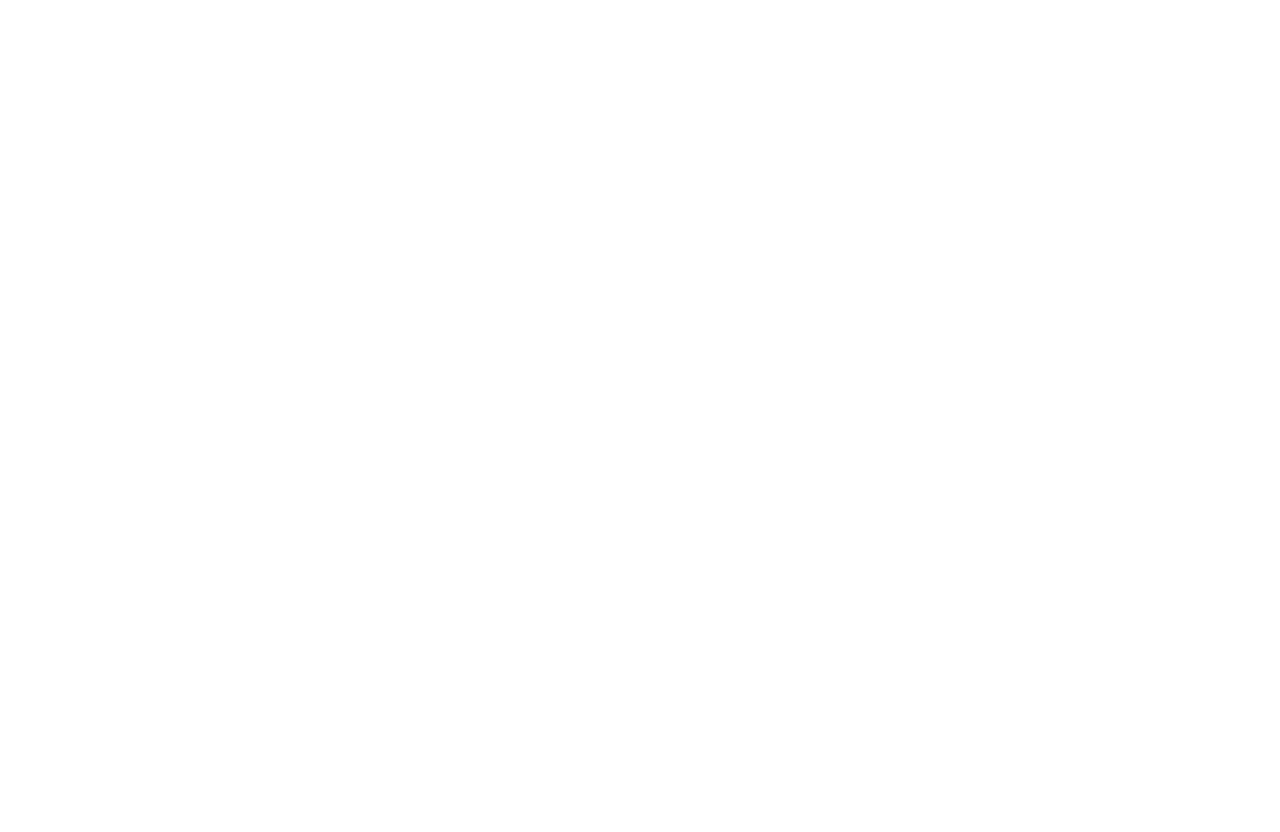
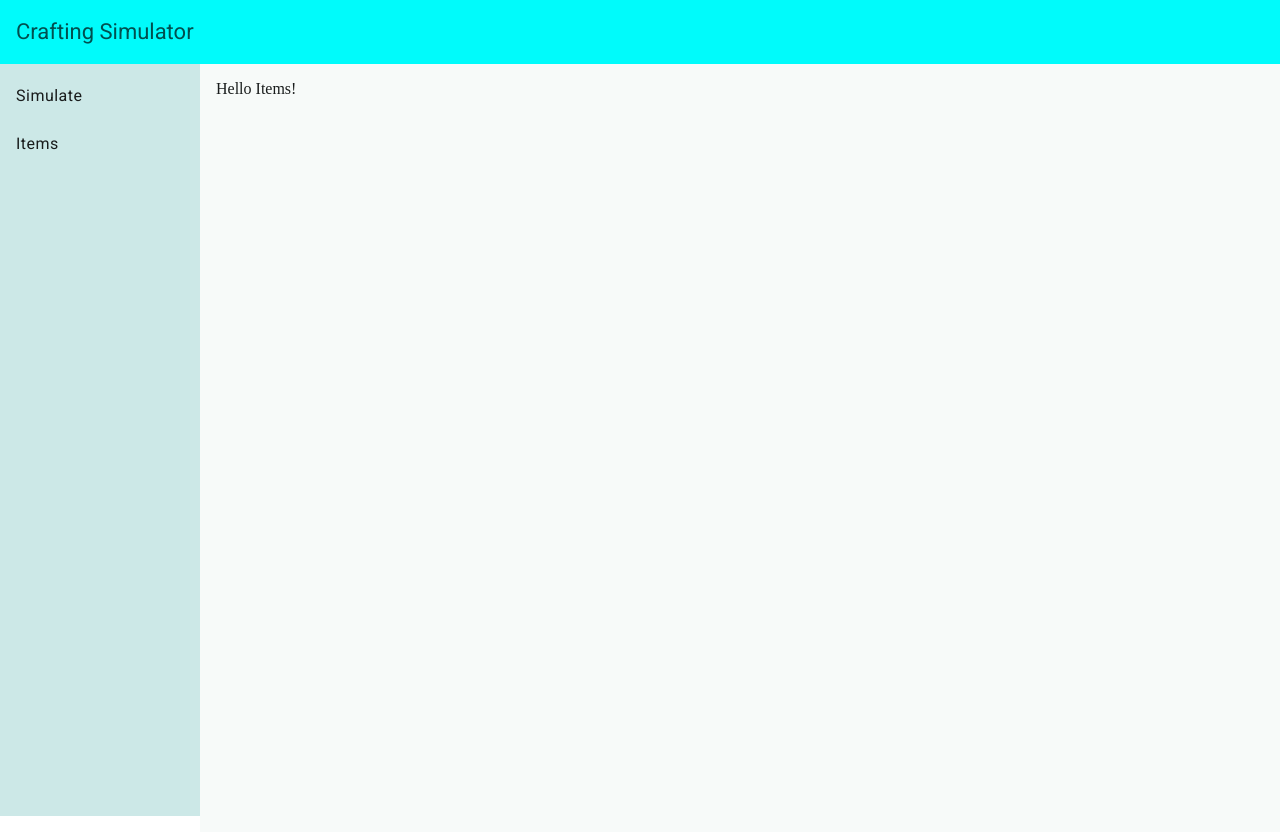
Before and after one commit to RayStarkMC/Crafting-Simulator, an Angular app in the folder angular/: page /items in a window 1280 px wide. Before the commit this address led to /. Before the commit the page ends 800 px from the top, so only its background shows below. Built offline with nearby package versions, Linux system fonts and the light colour scheme.

Commit message:
Itemsページ追加

```diff
--- a/angular/src/component/app/app.routes.ts
+++ b/angular/src/component/app/app.routes.ts
@@ -1,9 +1,14 @@
 import {Routes} from "@angular/router";
 import {IndexComponent} from "../page/index/index.component";
+import {ItemsComponent} from "../page/items/items.component";
 
 export const routes: Routes = [
   {
     path: "",
     component: IndexComponent,
   },
+  {
+    path: "items",
+    component: ItemsComponent,
+  }
 ]
--- /dev/null
+++ b/angular/src/component/page/items/items.component.html
@@ -0,0 +1,3 @@
+<layout>
+  Hello Items!
+</layout>
--- a/angular/src/component/shared/layout/layout.component.html
+++ b/angular/src/component/shared/layout/layout.component.html
@@ -7,8 +7,7 @@
   <div class="sidenav_wrapper">
     <mat-nav-list class="sidenav">
       <a mat-list-item routerLink="/">Simulate</a>
-      <a mat-list-item routerLink="/">Items</a>
-      <a mat-list-item routerLink="/">Recipes</a>
+      <a mat-list-item routerLink="/items">Items</a>
     </mat-nav-list>
   </div>
   <div class="content_wrapper">
--- a/angular/src/component/shared/layout/layout.component.ts
+++ b/angular/src/component/shared/layout/layout.component.ts
@@ -1,13 +1,9 @@
-import { Component, inject } from '@angular/core';
-import { BreakpointObserver, Breakpoints } from '@angular/cdk/layout';
-import { AsyncPipe } from '@angular/common';
-import { MatToolbarModule } from '@angular/material/toolbar';
-import { MatButtonModule } from '@angular/material/button';
-import { MatSidenavModule } from '@angular/material/sidenav';
-import { MatListModule } from '@angular/material/list';
-import { MatIconModule } from '@angular/material/icon';
-import { Observable } from 'rxjs';
-import { map, shareReplay } from 'rxjs/operators';
+import {Component} from '@angular/core';
+import {MatToolbarModule} from '@angular/material/toolbar';
+import {MatButtonModule} from '@angular/material/button';
+import {MatSidenavModule} from '@angular/material/sidenav';
+import {MatListModule} from '@angular/material/list';
+import {MatIconModule} from '@angular/material/icon';
 import {RouterLink} from "@angular/router";
 
 @Component({
@@ -21,16 +17,8 @@
     MatSidenavModule,
     MatListModule,
     MatIconModule,
-    AsyncPipe,
     RouterLink,
   ]
 })
 export class LayoutComponent {
-  private breakpointObserver = inject(BreakpointObserver);
-
-  isHandset$: Observable<boolean> = this.breakpointObserver.observe(Breakpoints.Handset)
-    .pipe(
-      map(result => result.matches),
-      shareReplay()
-    );
 }
```
Also changed, not shown: angular/src/component/page/items/items.component.ts (added, +13 -0 lines), angular/src/component/page/items/items.component.css (added), 1 other file (tests, documents, lock files or other folders).
